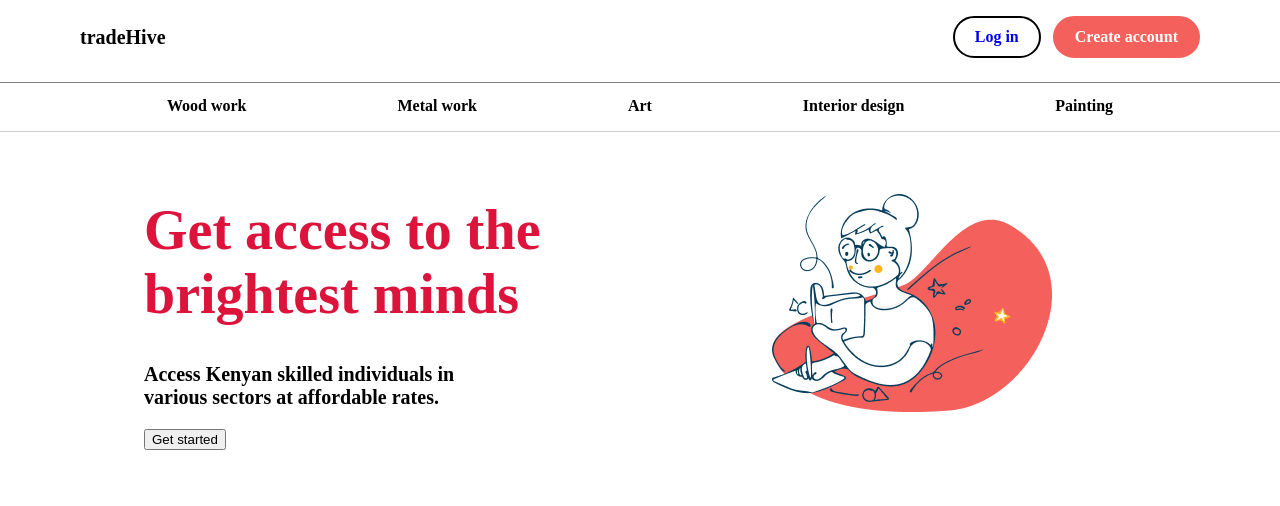
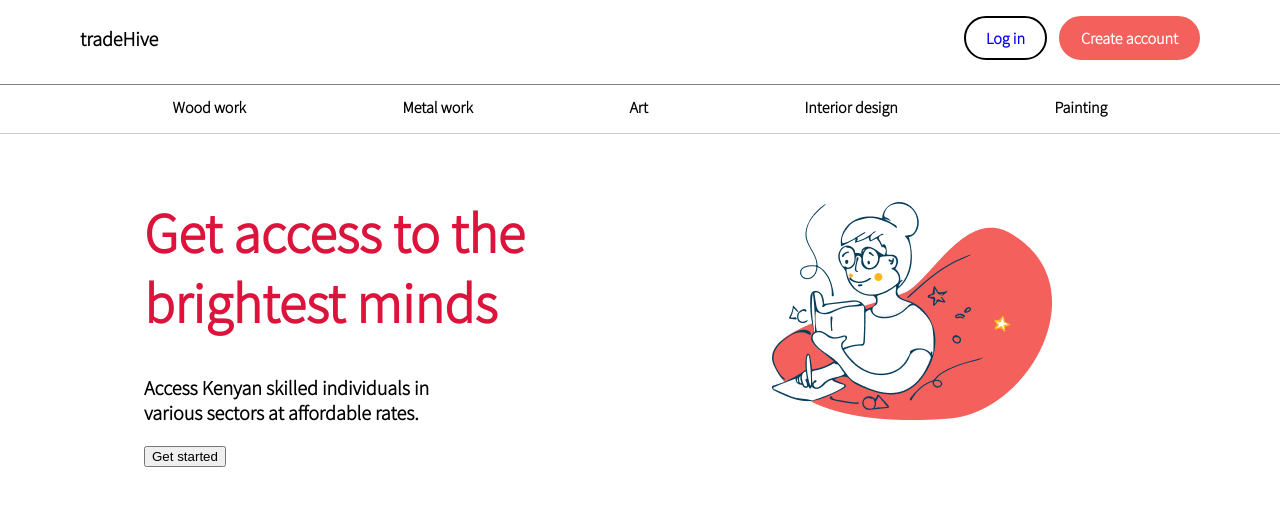
Before and after one commit to munene-m/TradeHive, a Vue app in the folder client/: page / in a window 1280 px wide. Shown: the top 506 px of the page. Built offline with nearby package versions, Linux system fonts and the light colour scheme.

Commit message:
added googlefonts

```diff
--- a/client/index.html
+++ b/client/index.html
@@ -1,9 +1,12 @@
 <!DOCTYPE html>
 <html lang="en">
   <head>
-    <meta charset="UTF-8">
-    <link rel="icon" href="/favicon.ico">
-    <meta name="viewport" content="width=device-width, initial-scale=1.0">
+    <meta charset="UTF-8" />
+    <link rel="icon" href="/favicon.ico" />
+    <meta name="viewport" content="width=device-width, initial-scale=1.0" />
+    <link rel="preconnect" href="https://fonts.googleapis.com">
+    <link rel="preconnect" href="https://fonts.gstatic.com" crossorigin>
+    <link href="https://fonts.googleapis.com/css2?family=Open+Sans:wght@300&family=Source+Sans+Pro:wght@300&display=swap" rel="stylesheet">
     <title>Vite App</title>
   </head>
   <body>
--- a/client/src/assets/main.css
+++ b/client/src/assets/main.css
@@ -1,4 +1,8 @@
+/* @import url('https://fonts.googleapis.com/css2?family=Source+Sans+Pro:wght@300&display=swap'); */
+
 body{
+    font-family: 'Open Sans', sans-serif;
+font-family: 'Source Sans Pro', sans-serif;
     margin:0;
     padding:0;
     box-sizing: border-box;
```
